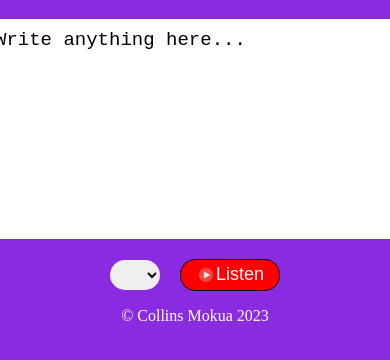
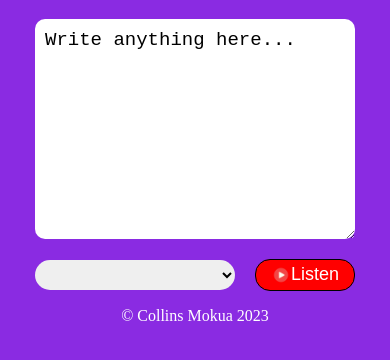
Before and after one commit to Collinsmasankwa/collinsmasankwa.github.io, a plain HTML site: page textspeech.html in a window 390 px wide. Shown: the part 362-722 px from the top of the page. Drawn offline with Linux system fonts and the light colour scheme.

Commit message:
Update textspeech.css

```diff
--- a/textspeech.css
+++ b/textspeech.css
@@ -59,9 +59,9 @@ select  {
 }
 @media screen and (max-width: 768px){
     .flex-container textarea{
-        width: 400px;
+        width: 300px;
     }
     select{
-        width: 100%;
+        width: 200px;
     }
 }
```
